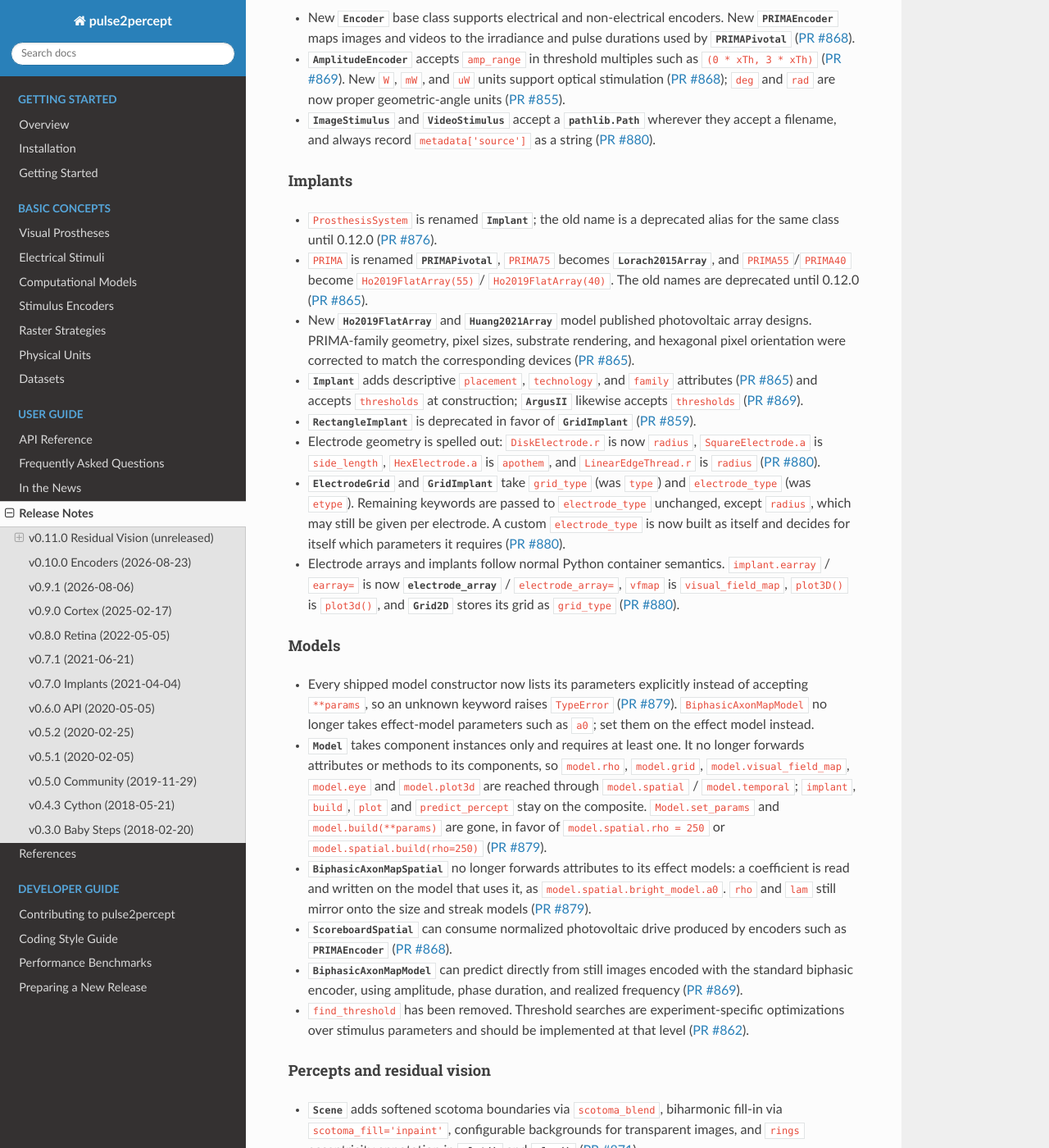
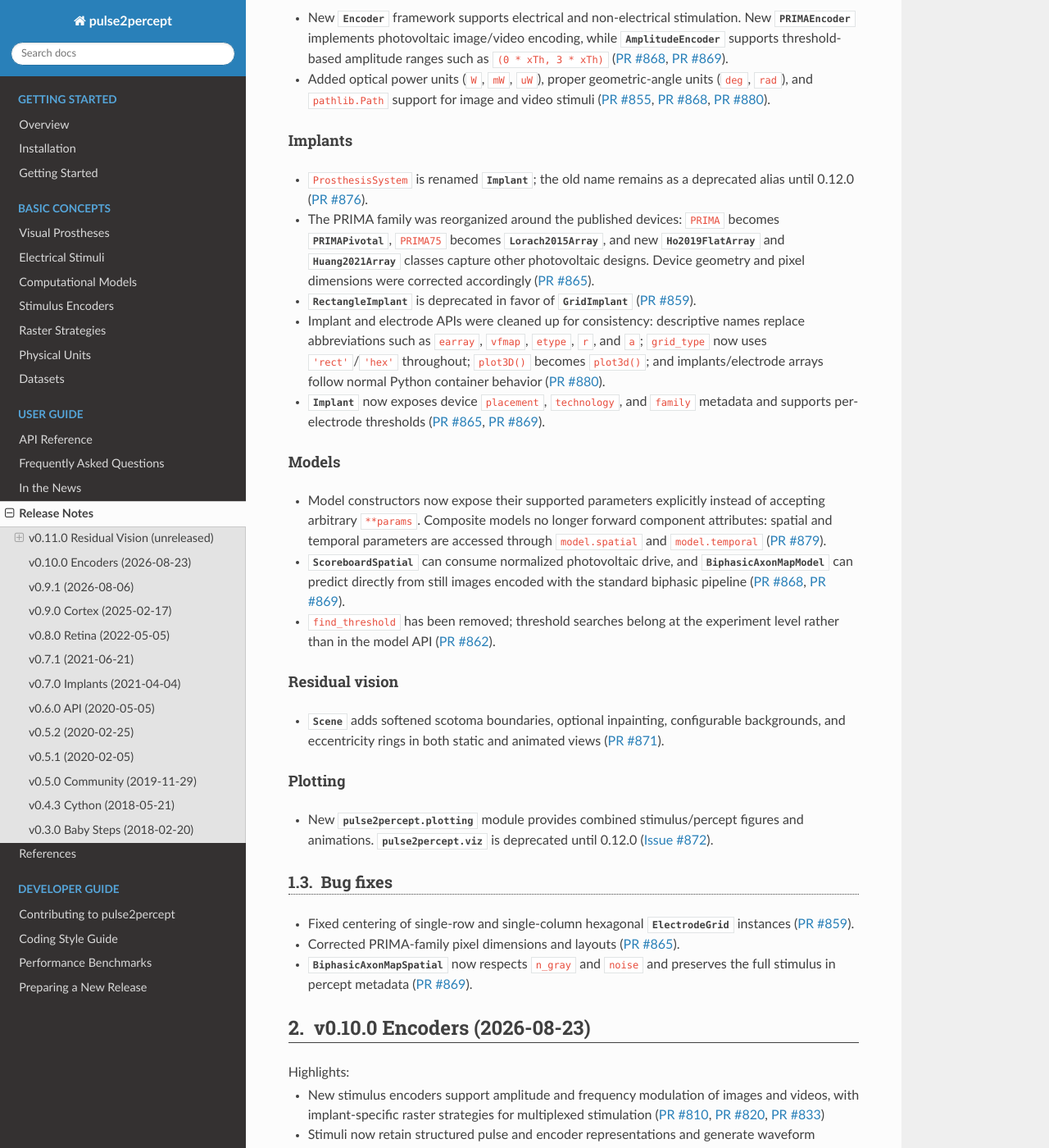
Before and after one commit to pulse2percept/pulse2percept, a Sphinx documentation site: the page built from doc/users/release_notes.rst, in a window 1280 px wide and 1400 px high, scrolled down 646 px. Shown: the whole window at 82% size. Built offline with Sphinx 7.4.7 and the Read the Docs theme 3.1.0, drawn with Linux system fonts in a browser that asks for light colours; pages that are not in the unit, such as notebooks, are missing from menus; some of the changed text lies outside the part shown.

Commit message:
final cleanup

```diff
--- a/doc/users/release_notes.rst
+++ b/doc/users/release_notes.rst
@@ -36,149 +36,93 @@ API changes and improvements
 Stimuli and encoding
 ~~~~~~~~~~~~~~~~~~~~
 
-* New :py:class:`~pulse2percept.stimuli.Encoder` base class supports electrical
-  and non-electrical encoders. New
-  :py:class:`~pulse2percept.stimuli.PRIMAEncoder` maps images and videos to the
-  irradiance and pulse durations used by
-  :py:class:`~pulse2percept.implants.PRIMAPivotal` (:pull:`868`).
+* New :py:class:`~pulse2percept.stimuli.Encoder` framework supports electrical
+  and non-electrical stimulation. New
+  :py:class:`~pulse2percept.stimuli.PRIMAEncoder` implements photovoltaic
+  image/video encoding, while
+  :py:class:`~pulse2percept.stimuli.AmplitudeEncoder` supports threshold-based
+  amplitude ranges such as ``(0 * xTh, 3 * xTh)`` (:pull:`868`,
+  :pull:`869`).
 
-* :py:class:`~pulse2percept.stimuli.AmplitudeEncoder` accepts ``amp_range`` in
-  threshold multiples such as ``(0 * xTh, 3 * xTh)`` (:pull:`869`). New
-  ``W``, ``mW``, and ``uW`` units support optical stimulation (:pull:`868`);
-  ``deg`` and ``rad`` are now proper geometric-angle units (:pull:`855`).
-
-* :py:class:`~pulse2percept.stimuli.ImageStimulus` and
-  :py:class:`~pulse2percept.stimuli.VideoStimulus` accept a
-  :py:class:`pathlib.Path` wherever they accept a filename, and always record
-  ``metadata['source']`` as a string (:pull:`880`).
+* Added optical power units (``W``, ``mW``, ``uW``), proper geometric-angle
+  units (``deg``, ``rad``), and ``pathlib.Path`` support for image and video
+  stimuli (:pull:`855`, :pull:`868`, :pull:`880`).
 
 
 Implants
 ~~~~~~~~
 
 * ``ProsthesisSystem`` is renamed
-  :py:class:`~pulse2percept.implants.Implant`; the old name is a deprecated
-  alias for the same class until 0.12.0 (:pull:`876`).
+  :py:class:`~pulse2percept.implants.Implant`; the old name remains as a
+  deprecated alias until 0.12.0 (:pull:`876`).
 
-* ``PRIMA`` is renamed :py:class:`~pulse2percept.implants.PRIMAPivotal`,
-  ``PRIMA75`` becomes :py:class:`~pulse2percept.implants.Lorach2015Array`, and
-  ``PRIMA55``/``PRIMA40`` become ``Ho2019FlatArray(55)``/
-  ``Ho2019FlatArray(40)``. The old names are deprecated until 0.12.0
-  (:pull:`865`).
-
-* New :py:class:`~pulse2percept.implants.Ho2019FlatArray` and
-  :py:class:`~pulse2percept.implants.Huang2021Array` model published
-  photovoltaic array designs. PRIMA-family geometry, pixel sizes, substrate
-  rendering, and hexagonal pixel orientation were corrected to match the
-  corresponding devices (:pull:`865`).
-
-* :py:class:`~pulse2percept.implants.Implant` adds descriptive ``placement``,
-  ``technology``, and ``family`` attributes (:pull:`865`) and accepts
-  ``thresholds`` at construction;
-  :py:class:`~pulse2percept.implants.ArgusII` likewise accepts ``thresholds``
-  (:pull:`869`).
+* The PRIMA family was reorganized around the published devices:
+  ``PRIMA`` becomes :py:class:`~pulse2percept.implants.PRIMAPivotal`,
+  ``PRIMA75`` becomes :py:class:`~pulse2percept.implants.Lorach2015Array`,
+  and new :py:class:`~pulse2percept.implants.Ho2019FlatArray` and
+  :py:class:`~pulse2percept.implants.Huang2021Array` classes capture other
+  photovoltaic designs. Device geometry and pixel dimensions were corrected
+  accordingly (:pull:`865`).
 
 * :py:class:`~pulse2percept.implants.RectangleImplant` is deprecated in favor
   of :py:class:`~pulse2percept.implants.GridImplant` (:pull:`859`).
 
-* Electrode geometry is spelled out: ``DiskElectrode.r`` is now ``radius``,
-  ``SquareElectrode.a`` is ``side_length``, ``HexElectrode.a`` is ``apothem``,
-  and ``LinearEdgeThread.r`` is ``radius`` (:pull:`880`).
+* Implant and electrode APIs were cleaned up for consistency: descriptive
+  names replace abbreviations such as ``earray``, ``vfmap``, ``etype``, ``r``,
+  and ``a``; ``grid_type`` now uses ``'rect'``/``'hex'`` throughout;
+  ``plot3D()`` becomes ``plot3d()``; and implants/electrode arrays follow
+  normal Python container behavior (:pull:`880`).
 
-* :py:class:`~pulse2percept.implants.ElectrodeGrid` and
-  :py:class:`~pulse2percept.implants.GridImplant` take ``grid_type`` (was
-  ``type``) and ``electrode_type`` (was ``etype``). Remaining keywords are
-  passed to ``electrode_type`` unchanged, except ``radius``, which may still
-  be given per electrode. A custom ``electrode_type`` is now built as itself
-  and decides for itself which parameters it requires (:pull:`880`).
-
-* Electrode arrays and implants follow normal Python container semantics.
-  ``implant.earray`` / ``earray=`` is now
-  :py:attr:`~pulse2percept.implants.Implant.electrode_array` /
-  ``electrode_array=``, ``vfmap`` is ``visual_field_map``, ``plot3D()`` is
-  ``plot3d()``, and :py:class:`~pulse2percept.topography.Grid2D` stores its
-  grid as ``grid_type`` (:pull:`880`).
+* :py:class:`~pulse2percept.implants.Implant` now exposes device
+  ``placement``, ``technology``, and ``family`` metadata and supports
+  per-electrode thresholds (:pull:`865`, :pull:`869`).
 
 
 Models
 ~~~~~~
 
-* Every shipped model constructor now lists its parameters explicitly instead
-  of accepting ``**params``, so an unknown keyword raises ``TypeError``
-  (:pull:`879`). ``BiphasicAxonMapModel`` no longer takes effect-model
-  parameters such as ``a0``; set them on the effect model instead.
-
-* :py:class:`~pulse2percept.models.Model` takes component instances only and
-  requires at least one. It no longer forwards attributes or methods to its
-  components, so ``model.rho``, ``model.grid``, ``model.visual_field_map``,
-  ``model.eye`` and ``model.plot3d`` are reached through ``model.spatial`` /
-  ``model.temporal``; ``implant``, ``build``, ``plot`` and ``predict_percept``
-  stay on the composite. ``Model.set_params`` and ``model.build(**params)``
-  are gone, in favor of ``model.spatial.rho = 250`` or
-  ``model.spatial.build(rho=250)`` (:pull:`879`).
-
-* :py:class:`~pulse2percept.models.BiphasicAxonMapSpatial` no longer forwards
-  attributes to its effect models: a coefficient is read and written on the
-  model that uses it, as ``model.spatial.bright_model.a0``. ``rho`` and
-  ``lam`` still mirror onto the size and streak models (:pull:`879`).
+* Model constructors now expose their supported parameters explicitly instead
+  of accepting arbitrary ``**params``. Composite models no longer forward
+  component attributes: spatial and temporal parameters are accessed through
+  ``model.spatial`` and ``model.temporal`` (:pull:`879`).
 
 * :py:class:`~pulse2percept.models.ScoreboardSpatial` can consume normalized
-  photovoltaic drive produced by encoders such as
-  :py:class:`~pulse2percept.stimuli.PRIMAEncoder` (:pull:`868`).
+  photovoltaic drive, and
+  :py:class:`~pulse2percept.models.BiphasicAxonMapModel` can predict directly
+  from still images encoded with the standard biphasic pipeline
+  (:pull:`868`, :pull:`869`).
 
-* :py:class:`~pulse2percept.models.BiphasicAxonMapModel` can predict directly
-  from still images encoded with the standard biphasic encoder, using
-  amplitude, phase duration, and realized frequency (:pull:`869`).
-
-* ``find_threshold`` has been removed. Threshold searches are
-  experiment-specific optimizations over stimulus parameters and should be
-  implemented at that level (:pull:`862`).
+* ``find_threshold`` has been removed; threshold searches belong at the
+  experiment level rather than in the model API (:pull:`862`).
 
 
-Percepts and residual vision
-~~~~~~~~~~~~~~~~~~~~~~~~~~~~
+Residual vision
+~~~~~~~~~~~~~~~
 
-* :py:class:`~pulse2percept.vision.Scene` adds softened scotoma boundaries via
-  ``scotoma_blend``, biharmonic fill-in via ``scotoma_fill='inpaint'``,
-  configurable backgrounds for transparent images, and ``rings`` eccentricity
-  annotation in :py:meth:`~pulse2percept.vision.Scene.plot` and
-  :py:meth:`~pulse2percept.vision.Scene.play` (:pull:`871`).
+* :py:class:`~pulse2percept.vision.Scene` adds softened scotoma boundaries,
+  optional inpainting, configurable backgrounds, and eccentricity rings in
+  both static and animated views (:pull:`871`).
 
 
 Plotting
 ~~~~~~~~
 
-* New :py:mod:`pulse2percept.plotting` module for figures and animations that
-  combine several objects; individual objects keep their own ``plot()`` and
-  ``play()``. :py:mod:`pulse2percept.viz` is deprecated until 0.12.0: its
-  Argus helpers moved to :py:mod:`pulse2percept.plotting`, and
-  ``scatter_correlation``/``correlation_matrix`` are generic statistical plots
-  that go away with it (:issue:`872`).
-
-* New :py:func:`~pulse2percept.plotting.plot_stimulus_percept` and
-  :py:func:`~pulse2percept.plotting.play_stimulus_percept` show a stimulus next
-  to the percept it produced. The animated pair runs both panels off the
-  percept's clock, holding each source frame for as long as it is up
-  (:issue:`872`).
-
-* :py:class:`~pulse2percept.utils.HTMLAnimation` animates more than one image
-  per figure, each with its own sprite sheet and frame order (:issue:`872`).
+* New :py:mod:`pulse2percept.plotting` module provides combined stimulus/percept
+  figures and animations. :py:mod:`pulse2percept.viz` is deprecated until
+  0.12.0 (:issue:`872`).
 
 
 Bug fixes
 ---------
 
-* Single-row and single-column hexagonal
-  :py:class:`~pulse2percept.implants.ElectrodeGrid` instances are now correctly
-  centered (:pull:`859`).
+* Fixed centering of single-row and single-column hexagonal
+  :py:class:`~pulse2percept.implants.ElectrodeGrid` instances (:pull:`859`).
 
-* Corrected PRIMA-family pixel dimensions and layouts, including the F55/F40
-  arrays and :py:class:`~pulse2percept.implants.PRIMAPivotal` pixel width
-  (:pull:`865`).
+* Corrected PRIMA-family pixel dimensions and layouts (:pull:`865`).
 
 * :py:class:`~pulse2percept.models.BiphasicAxonMapSpatial` now respects
-  ``n_gray`` and ``noise`` and stores the full stimulus in
-  ``percept.metadata['stim']`` (:pull:`869`).
+  ``n_gray`` and ``noise`` and preserves the full stimulus in percept metadata
+  (:pull:`869`).
 
 
 v0.10.0 Encoders (2026-08-23)
```
Also changed, not shown: 13 other files.
